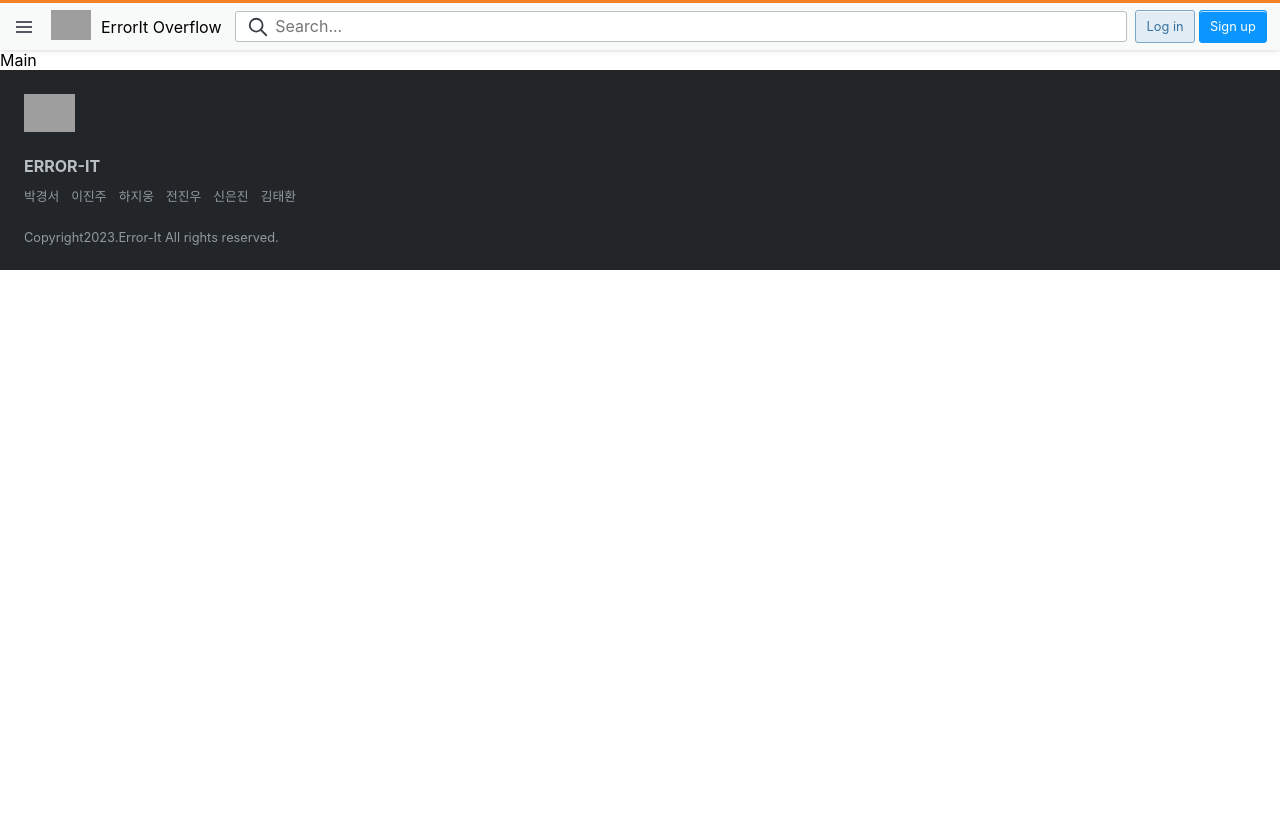
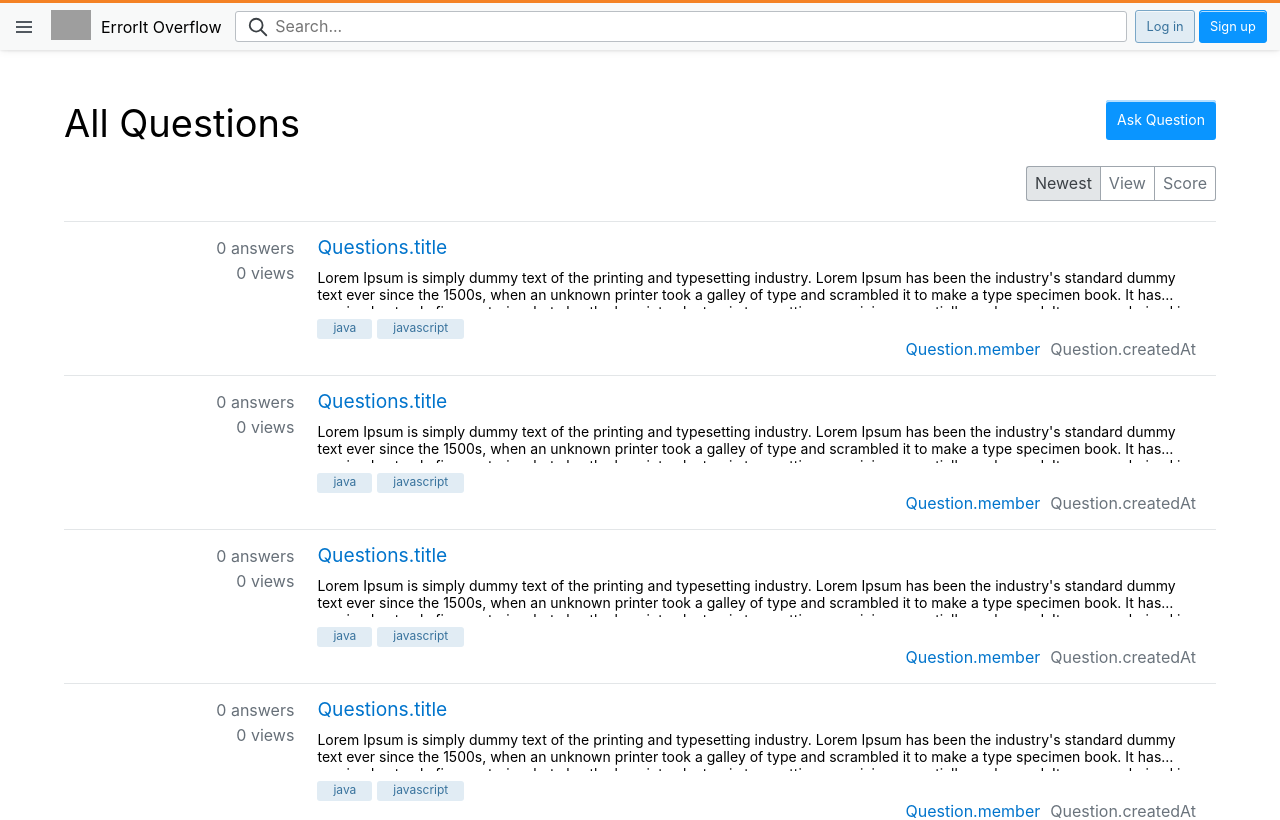
Before and after one commit to 2realzoo/ErrorIt, a React (Create React App) app in the folder client/: page / in a window 1280 px wide. Shown: the top 820 px of the page. Built offline with nearby package versions, Linux system fonts and the light colour scheme; grey boxes are pictures that could not be loaded.

Commit message:
[FE][FEAT]:main 화면 구성 질문 컴포넌트 구성

```diff
--- /dev/null
+++ b/client/src/components/Main/MainList.js
@@ -0,0 +1,28 @@
+import * as M from "./mainStyled";
+import { useState } from "react";
+import { MainQuestion } from "./MainQuestion";
+
+const MainList = () => {
+  const [sortTag, setSortTag] = useState("Newest");
+  return (
+    <>
+      <M.SortContainer>
+        <M.Sort className={sortTag === "Newest" ? "selected" : ""} onClick={() => setSortTag("Newest")}>
+          Newest
+        </M.Sort>
+        <M.Sort className={sortTag === "View" ? "selected" : ""} onClick={() => setSortTag("View")}>
+          View
+        </M.Sort>
+        <M.Sort className={sortTag === "Score" ? "selected" : ""} onClick={() => setSortTag("Score")}>
+          Score
+        </M.Sort>
+      </M.SortContainer>
+      <MainQuestion />
+      <MainQuestion />
+      <MainQuestion />
+      <MainQuestion />
+    </>
+  );
+};
+
+export default MainList;
--- /dev/null
+++ b/client/src/components/Main/MainQuestion.js
@@ -0,0 +1,31 @@
+import * as M from "./mainStyled";
+
+export const MainQuestion = () => {
+  return (
+    <>
+      <M.QuestionContainer>
+        <M.LeftBox>
+          <p>0 answers</p>
+          <p>0 views</p>
+        </M.LeftBox>
+        <M.RigthBox>
+          <h3>Questions.title</h3>
+          <M.QuestionContent>
+            Lorem Ipsum is simply dummy text of the printing and typesetting industry. Lorem Ipsum has been the industry's standard dummy text ever since the
+            1500s, when an unknown printer took a galley of type and scrambled it to make a type specimen book. It has survived not only five centuries, but
+            also the leap into electronic typesetting, remaining essentially unchanged. It was popularised in the 1960s with the release of Letraset sheets
+            containing Lorem Ipsum passages, and more recently with desktop publishing software like Aldus PageMaker including versions of Lorem Ipsum.
+          </M.QuestionContent>
+          <M.TagContainer>
+            <M.Tag>java</M.Tag>
+            <M.Tag>javascript</M.Tag>
+          </M.TagContainer>
+          <M.WriterContainer>
+            <M.Writer>Question.member</M.Writer>
+            <M.Date>Question.createdAt</M.Date>
+          </M.WriterContainer>
+        </M.RigthBox>
+      </M.QuestionContainer>
+    </>
+  );
+};
--- /dev/null
+++ b/client/src/components/Main/mainStyled.js
@@ -0,0 +1,113 @@
+import styled from "styled-components";
+
+export const SortContainer = styled.div`
+  width: 100%;
+  margin-top: 20px;
+  display: flex;
+  justify-content: flex-end;
+  padding-bottom: 20px;
+  border-bottom: 1px solid var(--black-075);
+`;
+
+export const Sort = styled.div`
+  color: var(--black-500);
+  height: 35px;
+  border: 1px solid var(--black-300);
+  padding: 0 0.5rem;
+  line-height: 32px;
+  cursor: pointer;
+  :hover {
+    background: var(--theme-button-hover-background-color);
+    color: var(--theme-button-hover-color);
+  }
+  &:first-child {
+    border-top-left-radius: 3px;
+    border-bottom-left-radius: 3px;
+    border-right: none;
+  }
+  &:last-child {
+    border-top-right-radius: 3px;
+    border-bottom-right-radius: 3px;
+    border-left: none;
+  }
+  &.selected {
+    background: var(--black-075);
+    color: var(--black-700);
+  }
+`;
+
+export const QuestionContainer = styled.div`
+  width: 100%;
+  height: auto;
+  padding: 1rem 0;
+  border-bottom: 1px solid var(--black-075);
+  display: flex;
+  justify-content: space-between;
+`;
+export const LeftBox = styled.div`
+  width: 20%;
+  p {
+    text-align: right;
+    color: var(--highlight-comment);
+    margin-bottom: 5px;
+  }
+`;
+export const RigthBox = styled.div`
+  width: 78%;
+  padding-right: 20px;
+  margin-top: -3px;
+  h3 {
+    color: var(--theme-link-color);
+    cursor: pointer;
+    font-size: 1.2rem;
+    :hover {
+      color: var(--theme-link-color-hover);
+    }
+  }
+`;
+export const QuestionContent = styled.div`
+  margin-top: 10px;
+  width: 100%;
+  height: 40px;
+  overflow: hidden;
+  text-overflow: ellipsis;
+  font-size: 14px;
+  display: -webkit-box;
+  -webkit-line-clamp: 2;
+  -webkit-box-orient: vertical;
+`;
+export const TagContainer = styled.div`
+  margin-top: 10px;
+  display: flex;
+`;
+export const Tag = styled.div`
+  color: var(--theme-tag-color);
+  background: var(--theme-tag-background-color);
+  border-color: var(--theme-tag-border-color);
+  padding: 0 1rem;
+  height: 20px;
+  font-size: 12px;
+  line-height: 18px;
+  border-radius: 3px;
+  margin-right: 5px;
+  cursor: pointer;
+  :hover {
+    color: var(--theme-tag-hover-color);
+    background: var(--theme-tag-hover-background-color);
+  }
+`;
+export const WriterContainer = styled.div`
+  width: 100%;
+  display: flex;
+  justify-content: end;
+`;
+export const Writer = styled.span`
+  color: var(--theme-link-color);
+  margin-right: 10px;
+  :hover {
+    color: var(--theme-link-color-hover);
+  }
+`;
+export const Date = styled.span`
+  color: var(--black-500);
+`;
--- /dev/null
+++ b/client/src/components/QuestionTitle.js
@@ -0,0 +1,42 @@
+import styled from "styled-components";
+
+const Container = styled.div`
+  width: 100%;
+  display: flex;
+  justify-content: space-between;
+`;
+
+const Title = styled.h1`
+  font-size: 38px;
+  font-weight: 400;
+`;
+
+const WriteBtn = styled.div`
+  width: 110px;
+  height: 40px;
+  border-radius: 3px;
+  color: var(--theme-button-primary-color);
+  box-shadow: inset 0 2px 0 0 hsla(0, 0%, 100%, 0.7);
+  background: var(--theme-button-primary-background-color);
+  text-decoration: none;
+  text-align: center;
+  outline: none;
+  position: relative;
+  line-height: 40px;
+  font-size: 14px;
+  cursor: pointer;
+  :hover {
+    background: var(--theme-button-primary-hover-background-color);
+  }
+`;
+
+const QuestionTitle = ({ TitleContents }) => {
+  return (
+    <Container>
+      <Title>{TitleContents}</Title>
+      <WriteBtn>Ask Question</WriteBtn>
+    </Container>
+  );
+};
+
+export default QuestionTitle;
--- a/client/src/pages/Main.js
+++ b/client/src/pages/Main.js
@@ -1,7 +1,21 @@
-import React from "react";
+import styled from "styled-components";
+import MainList from "../components/Main/MainList";
+import QuestionTitle from "../components/QuestionTitle";
+
+const MainComponent = styled.div`
+  width: 90%;
+  max-width: 1200px;
+  margin: 50px auto;
+  min-height: 100vh;
+`;
 
 function Main() {
-  return <div>Main</div>;
+  return (
+    <MainComponent>
+      <QuestionTitle TitleContents="All Questions" />
+      <MainList />
+    </MainComponent>
+  );
 }
 
 export default Main;
--- a/client/src/setupProxy.js
+++ b/client/src/setupProxy.js
@@ -4,7 +4,7 @@ module.exports = function (app) {
   app.use(
     "/api",
     createProxyMiddleware({
-      target: "https://f84e-1-227-164-12.jp.ngrok.io",
+      target: "https://88b6-1-227-164-12.jp.ngrok.io/",
       changeOrigin: true,
       pathRewrite: {
         "^/api": "",
--- a/client/src/styles/colors.css
+++ b/client/src/styles/colors.css
@@ -148,6 +148,7 @@
   --theme-button-filled-selected-border-color: var(--powder-700);
   --theme-button-outlined-border-color: var(--blue-400);
   --theme-button-outlined-selected-border-color: var(--blue-600);
+  --theme-button-primary-color: var(--white);
   --theme-button-primary-background-color: var(--blue-500);
   --theme-button-primary-hover-background-color: var(--blue-600);
   --theme-button-primary-active-background-color: var(--blue-700);
```
